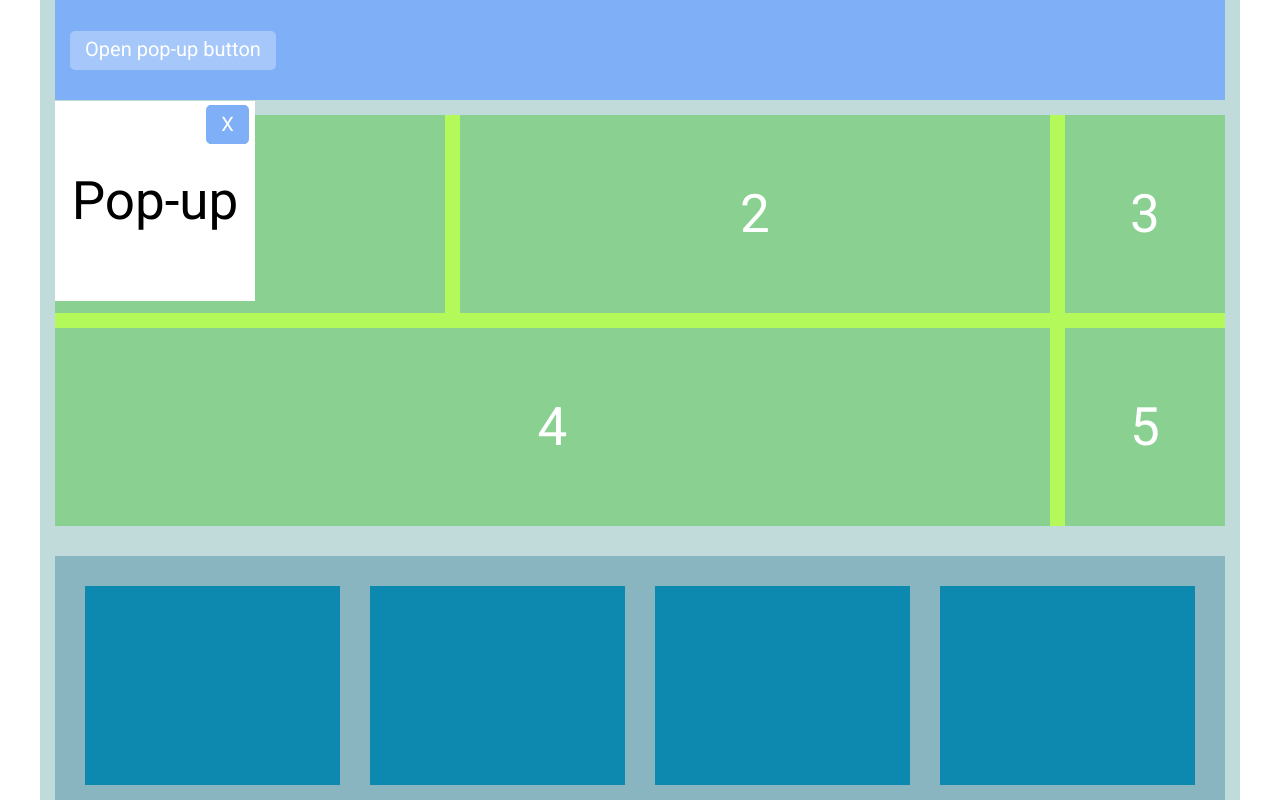
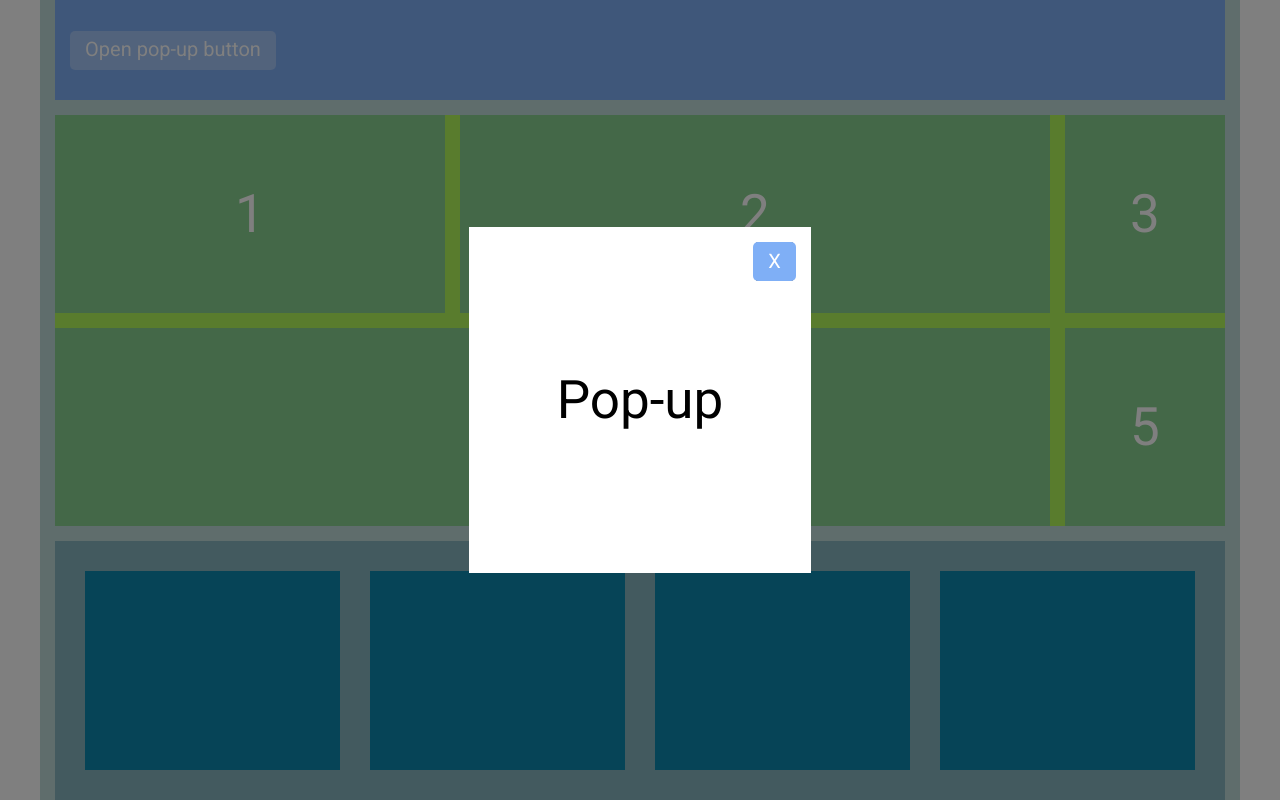
Before and after one commit to mohdraid1990/NodaSoft-Task, a plain HTML site: page index.html in a window 1280 px wide. Both pictures are taken after a click on the label "Open pop-up button". Shown: the top 800 px of the page. Drawn offline with Linux system fonts and the light colour scheme.

Commit message:
Update style.css

```diff
--- a/style.css
+++ b/style.css
@@ -87,17 +87,20 @@ body {
 }
 
 .header .menu {
-    display: flex;
-    align-items: center;
-    justify-content: center;
-    display: none;
-    height: 200px;
-    width: 200px;
-    background-color: var(--white-color);
-    position: absolute;
-    top: 101px;
-    display: none;
-    z-index: 1;
+  display: flex;
+  align-items: center;
+  justify-content: center;
+  position: fixed;
+  top: 50%;
+  left: 50%;
+  transform: translate(-50%, -50%);
+  height: 346px;
+  width:342px;
+  background-color: var(--white-color);
+  z-index: 1000;
+  display: none;
+  opacity: 0;
+  transition: opacity 0.5s ease;
 }
 
 .header .menu .close-menu  {
@@ -109,8 +112,8 @@ body {
   align-items: center;
   justify-content: center;
   position: absolute;
-  top: 4px;
-  right: 6px;
+  top: 15px;
+  right: 15px;
   border-radius: 5px;
   cursor: pointer;
   z-index: 3;
@@ -123,7 +126,13 @@ color: var(--white-color);
 cursor: pointer;
 
 }
-
+.menu-toggle:checked ~ .overlay {
+  display: block;
+}
+.menu-toggle:checked ~ .menu {
+  display: flex;
+  opacity: 1;
+}
 .header .menu p{
   font-family: Roboto;
 font-size: 53px;
@@ -132,6 +141,17 @@ line-height: 62.11px;
 text-align: center;
 color: var(--black-color);
 
+}
+.header .overlay {
+  position: fixed;
+  top: 0;
+  left: 0;
+  width: 100%;
+  height: 100%;
+  background-color: rgba(0, 0, 0, 0.5);
+  z-index: 999;
+  display: none;
+  transition: opacity .3s ease, visibility .3s ease;
 }
 
  /* ==  End-Header === */
@@ -213,7 +233,7 @@ p {
   width: 1170px;
   height: 259px;
   margin: auto;
-  margin-top: 30px;
+  margin-top: 15px;
   display: flex;
   align-items: center;
   justify-content: center;
```
